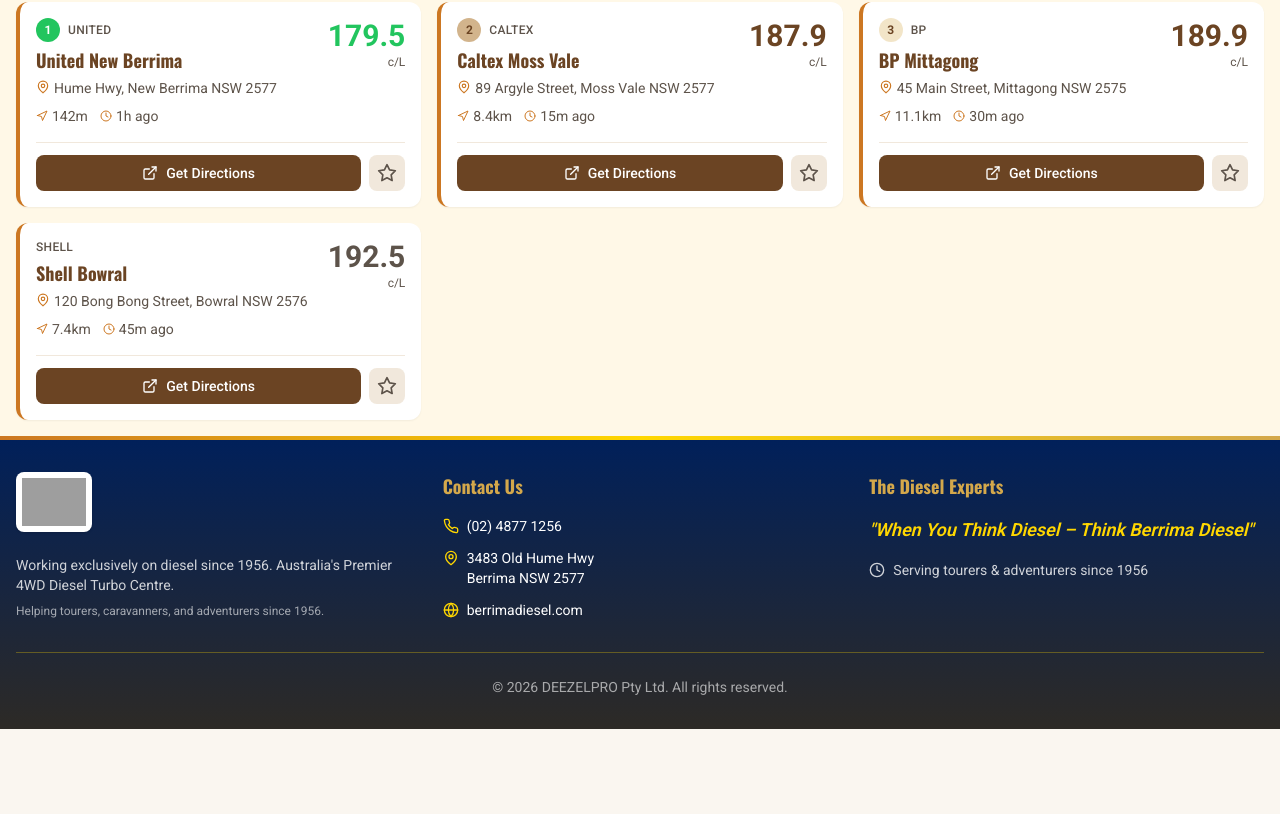
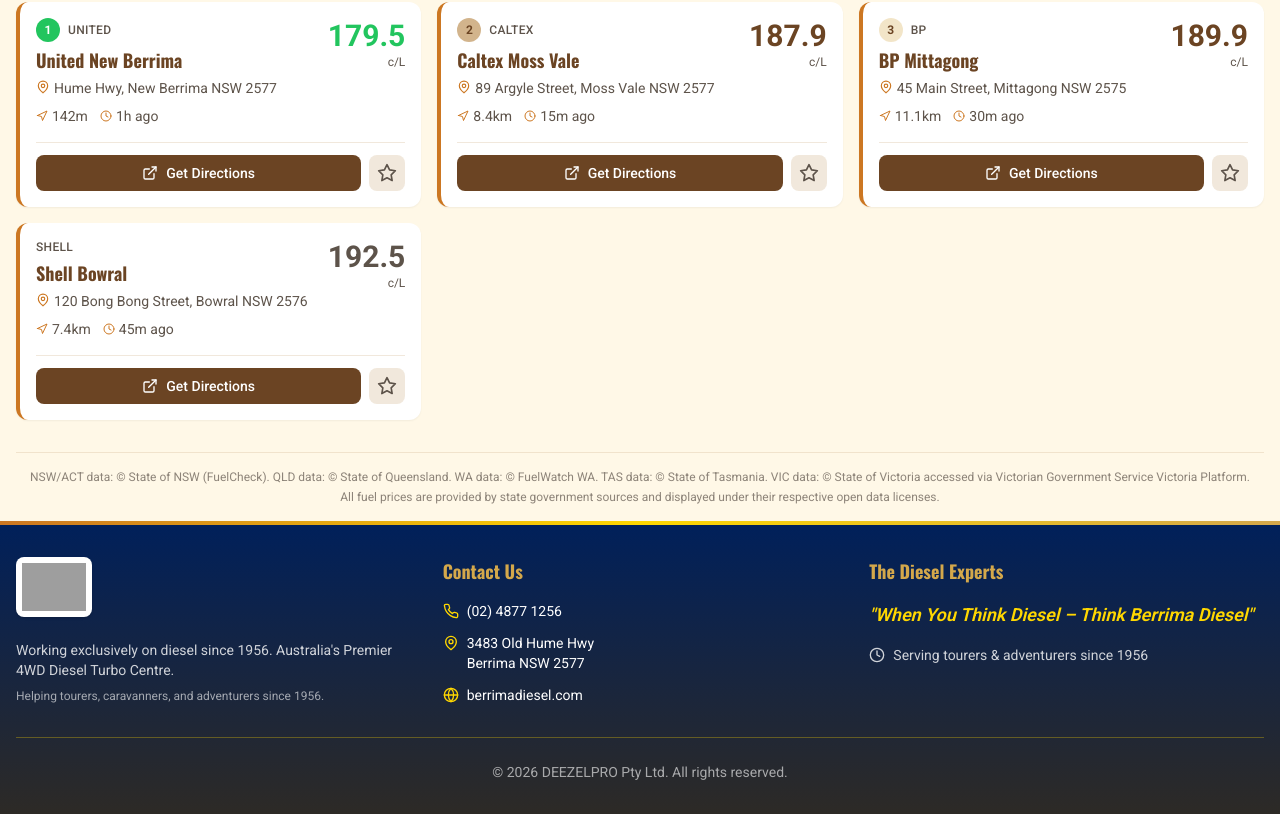
Before and after one commit to scottleimroth/berrima-diesel-app, a React (Vite) app in the folder frontend/web/: page /fuel in a window 1280 px wide. Shown: the part 623-1437 px from the top of the page. Before the commit the page ends 1352 px from the top, so only its background shows below. Built offline with nearby package versions, Linux system fonts and the light colour scheme; no server answers; grey boxes are pictures that could not be loaded.

Commit message:
Add data attribution footer for all state fuel sources
- Add CC-BY-4.0 attribution for VIC Servo Saver data
- Include attributions for NSW, QLD, WA, and TAS sources
- Footer displays at bottom of fuel tracker page
- Subtle styling with brand colors

Complies with VIC API terms requiring attribution.

```diff
--- a/frontend/web/src/pages/FuelTracker.jsx
+++ b/frontend/web/src/pages/FuelTracker.jsx
@@ -210,6 +210,17 @@
             />
           </div>
         )}
+
+        {/* Data Attribution Footer */}
+        <div className="mt-8 pt-4 border-t border-brand-tan/30 text-xs text-brand-gray/70 text-center">
+          <p>
+            NSW/ACT data: © State of NSW (FuelCheck). QLD data: © State of Queensland. WA data: © FuelWatch WA.{' '}
+            TAS data: © State of Tasmania. VIC data: © State of Victoria accessed via Victorian Government Service Victoria Platform.
+          </p>
+          <p className="mt-1">
+            All fuel prices are provided by state government sources and displayed under their respective open data licenses.
+          </p>
+        </div>
       </div>
     </div>
   )
```
